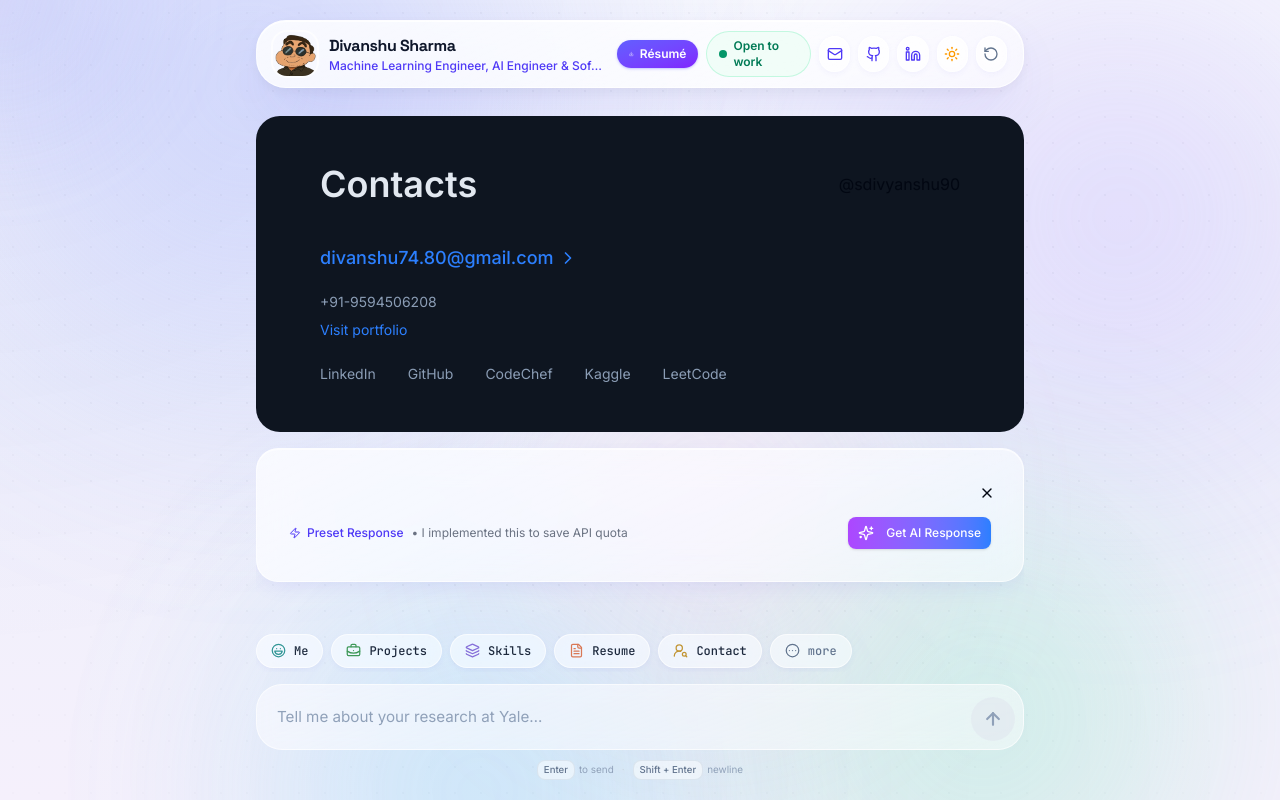
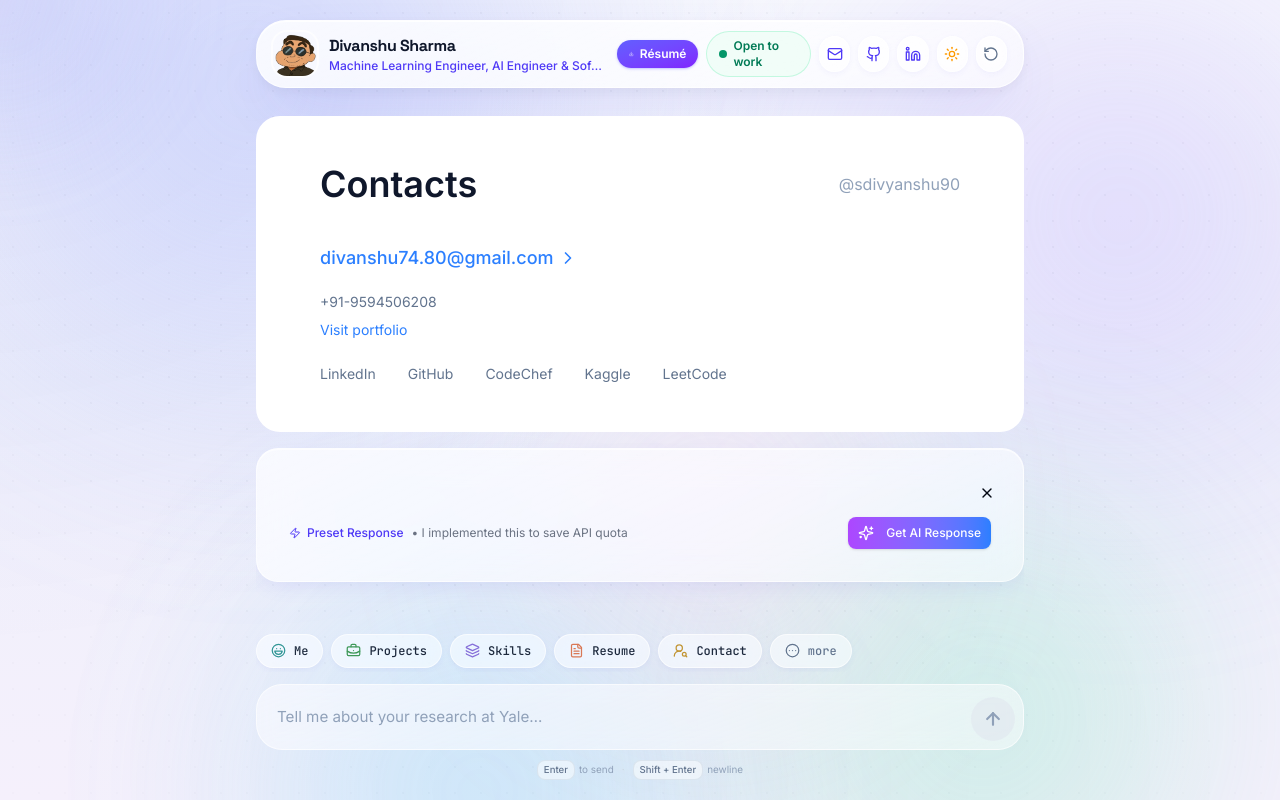
Before and after one commit to sdivyanshu90/my_portfolio, a Next.js app: page / in a window 1280 px wide. Both pictures are taken after a click on the button "Contact". Built offline with nearby package versions, Linux system fonts and the light colour scheme.

Commit message:
style(contact): add dark-mode variants

```diff
--- a/src/components/contact.tsx
+++ b/src/components/contact.tsx
@@ -39,12 +39,12 @@ export function Contact({ data }: { data?: ContactCardData }) {
 
   return (
     <div className="mx-auto mt-8 w-full min-w-0">
-      <div className="bg-[#0e1520] w-full min-w-0 overflow-hidden rounded-3xl px-6 py-8 font-sans sm:px-10 md:px-16 md:py-12">
+      <div className="bg-white dark:bg-slate-900 dark:ring-1 dark:ring-white/10 w-full min-w-0 overflow-hidden rounded-3xl px-6 py-8 font-sans sm:px-10 md:px-16 md:py-12">
         <div className="mb-8 flex flex-col sm:flex-row sm:items-center sm:justify-between">
-          <h2 className="text-[#e2e8f0] text-3xl font-semibold md:text-4xl">
+          <h2 className="text-slate-900 dark:text-white text-3xl font-semibold md:text-4xl">
             Contacts
           </h2>
-          <span className="text-safe-wrap mt-2 sm:mt-0">{handle}</span>
+          <span className="text-safe-wrap mt-2 text-slate-400 dark:text-slate-500 sm:mt-0">{handle}</span>
         </div>
 
         <div className="mt-8 flex flex-col md:mt-10">
@@ -60,7 +60,7 @@ export function Contact({ data }: { data?: ContactCardData }) {
             </div>
           </div>
 
-          <div className="mb-6 flex flex-col gap-2 text-sm text-[#8b9db5]">
+          <div className="mb-6 flex flex-col gap-2 text-sm text-slate-500 dark:text-slate-400">
             {phone ? <span className="text-safe-wrap">{phone}</span> : null}
             {portfolio ? (
               <button
@@ -83,7 +83,7 @@ export function Contact({ data }: { data?: ContactCardData }) {
             {socials.map((social) => (
               <button
                 key={social.name}
-                className="text-[#8b9db5] hover:text-[#e2e8f0] cursor-pointer text-sm transition-colors"
+                className="text-slate-500 hover:text-slate-900 dark:text-slate-400 dark:hover:text-white cursor-pointer text-sm transition-colors"
                 onClick={() => openLink(social.url)}
                 title={social.name}
               >
```
